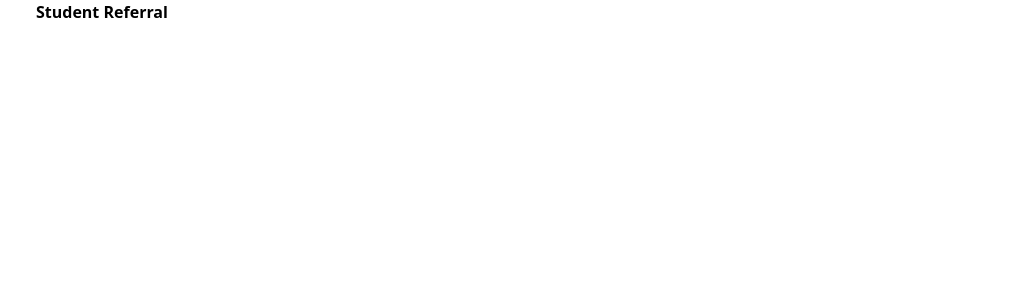
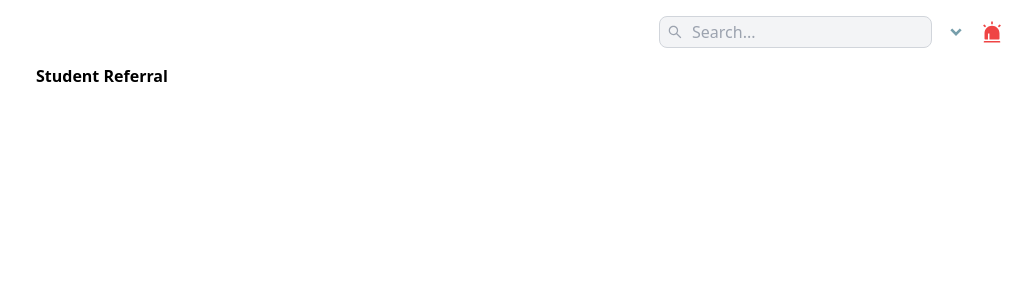
Before and after one commit to Znerree/2223-sem2-g2-g3-12-WellTalkWebsite-v2, a React (Vite) app in the folder welltalkwebapp_frontend/: page /student-referral in a window 1280 px wide. Shown: the top 300 px of the page, without its empty margins (252-1280 px from the left). Built offline with nearby package versions, Linux system fonts and the light colour scheme.

Commit message:
Student Referral
Added Login Header

```diff
--- a/welltalkwebapp_frontend/src/pages/private-pages/Calendar.tsx
+++ b/welltalkwebapp_frontend/src/pages/private-pages/Calendar.tsx
@@ -1,6 +1,5 @@
 import LoggedinHeader from "@/components/LoggedinHeader";
 import SidebarNav from "@/components/SidebarNav";
-import React from "react";
 
 const Calendar = () => {
   return (
--- a/welltalkwebapp_frontend/src/pages/private-pages/StudentReferral.tsx
+++ b/welltalkwebapp_frontend/src/pages/private-pages/StudentReferral.tsx
@@ -1,7 +1,10 @@
+import LoggedinHeader from "@/components/LoggedinHeader";
 
 export const StudentReferral = () => {
+
   return (
     <>
+      <LoggedinHeader />
       <div className="ml-72">
         <h1 className="font-semibold">Student Referral</h1>
       </div>
```
